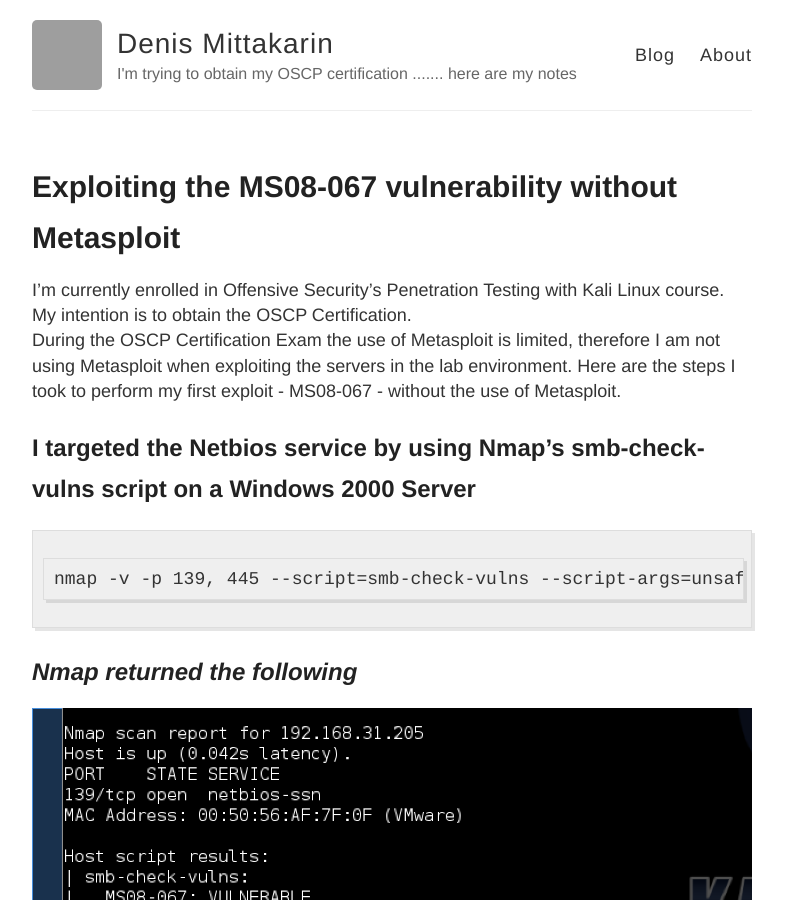
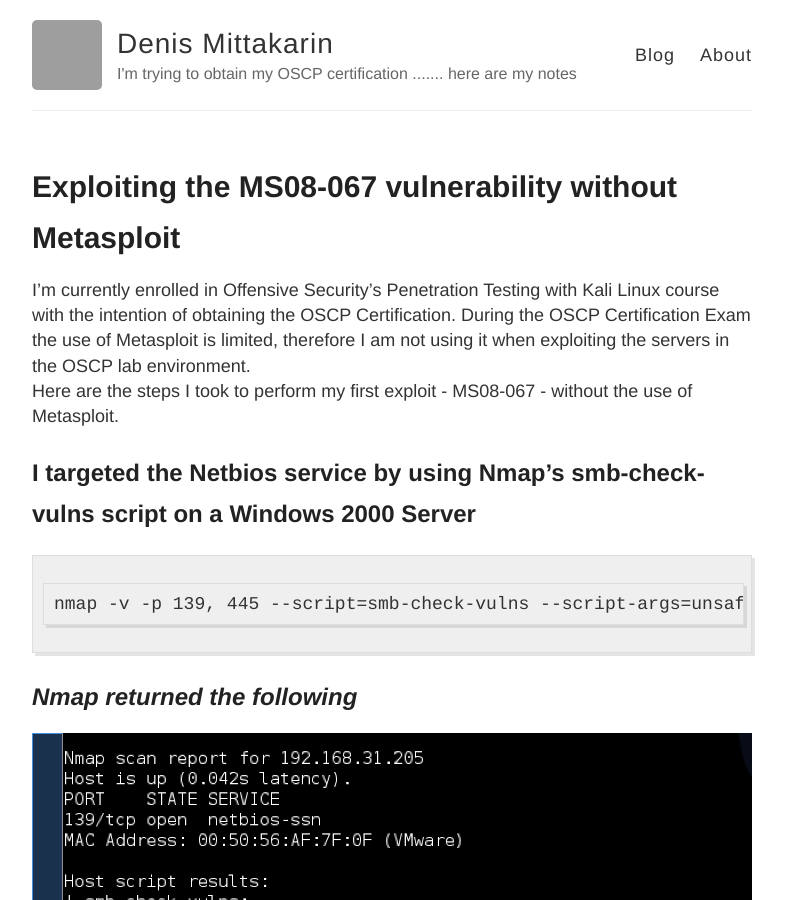
Before and after one commit to dmittakarin8/dmittakarin8.github.io, a Jekyll site: the page built from _posts/2015-5-21-Exploiting-MS08067-wo-Metasploit.md, in a window 1280 px wide and 900 px high. Shown: the whole window, without its empty margins (248-1034 px from the left). Built offline with Jekyll 4.4.1, drawn with Linux system fonts in a browser that asks for light colours; Markdown is read by kramdown in place of the engine named in the settings; grey boxes are pictures that could not be loaded.

Commit message:
Updated 2015-5-21-Exploiting-MS08067-wo-Metasploit.md

```diff
--- a/_posts/2015-5-21-Exploiting-MS08067-wo-Metasploit.md
+++ b/_posts/2015-5-21-Exploiting-MS08067-wo-Metasploit.md
@@ -9,8 +9,9 @@ title: "Exploiting the MS08-067 vulnerability without Metasploit"
 
 
 
-I'm currently enrolled in Offensive Security's Penetration Testing with Kali Linux course.  My intention is to obtain the OSCP Certification.
-During the OSCP Certification Exam the use of Metasploit is limited, therefore I am not using Metasploit when exploiting the servers in the lab environment.  Here are the steps I took to perform my first exploit - MS08-067 - without the use of Metasploit.
+
+I'm currently enrolled in Offensive Security's Penetration Testing with Kali Linux course with the intention of obtaining the OSCP Certification.  During the OSCP Certification Exam the use of Metasploit is limited, therefore I am not using it when exploiting the servers in the OSCP lab environment.
+Here are the steps I took to perform my first exploit - MS08-067 - without the use of Metasploit.
 
 ## <i class="icon-pencil"></i> I targeted the Netbios service by using Nmap's smb-check-vulns script on a Windows 2000 Server
 
```
